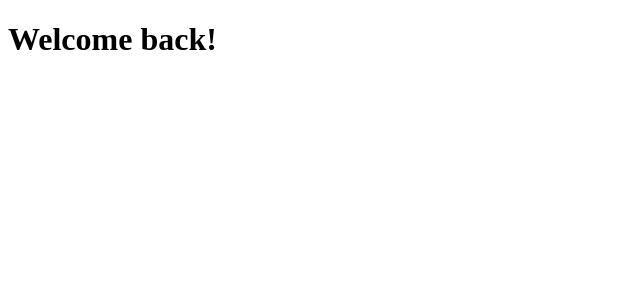
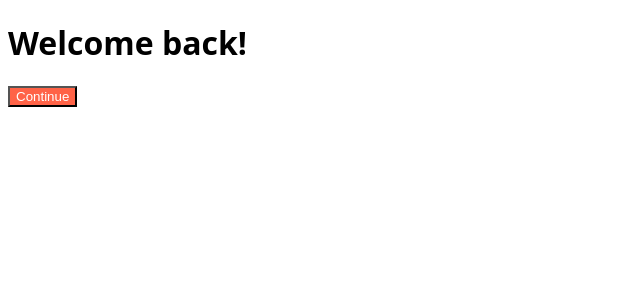
Before and after one commit to HongTorxh/Nomad_Coders, a React (Create React App) app in the folder react-for-beginners/: page / in a window 1280 px wide. Shown: the top 300 px of the page, without its empty margins (0-640 px from the left). Built offline with nearby package versions, Linux system fonts and the light colour scheme.

Commit message:
230110 #5.1 CSS-Moudle을 적용하여 클래스명이 충돌하는 것을 방지하는 법

```diff
--- a/react-for-beginners/package.json
+++ b/react-for-beginners/package.json
@@ -6,6 +6,7 @@
     "@testing-library/jest-dom": "^5.16.5",
     "@testing-library/react": "^13.4.0",
     "@testing-library/user-event": "^13.5.0",
+    "prop-types": "^15.8.1",
     "react": "^18.2.0",
     "react-dom": "^18.2.0",
     "react-scripts": "5.0.1",
--- a/react-for-beginners/src/App.js
+++ b/react-for-beginners/src/App.js
@@ -1,9 +1,14 @@
+import Button from "./Button"
+import styles from "./App.module.css";
+
+
 function App() {
   return (
     <div>
-      <h1>
+      <h1 className={styles.title}>
         Welcome back!
       </h1>
+      <Button text={"Continue"}/>
     </div>
   );
 }
--- /dev/null
+++ b/react-for-beginners/src/App.module.css
@@ -0,0 +1,4 @@
+.title {
+    font-family: system-ui, -apple-system, BlinkMacSystemFont, 'Segoe UI', Roboto, Oxygen, Ubuntu, Cantarell, 'Open Sans', 'Helvetica Neue', sans-serif;
+    font-size: 18;
+}
--- /dev/null
+++ b/react-for-beginners/src/Button.js
@@ -0,0 +1,17 @@
+import PropTypes from "prop-types";
+import styles from "./Button.module.css"
+
+function Button({ text }) {
+    return (
+        <button className={styles.btn}>
+            {text}
+        </button>
+    )
+}
+
+Button.propTypes = {
+    text: PropTypes.string.isRequired,
+
+};
+
+export default Button;
--- /dev/null
+++ b/react-for-beginners/src/Button.module.css
@@ -0,0 +1,4 @@
+.btn {
+    color:white;
+    background-color: tomato;
+}
--- a/react-for-beginners/src/index.js
+++ b/react-for-beginners/src/index.js
@@ -1,6 +1,7 @@
 import React from 'react';
 import ReactDOM from 'react-dom';
 import App from './App';
+
 ReactDOM.render(
   <React.StrictMode>
     <App />
```
